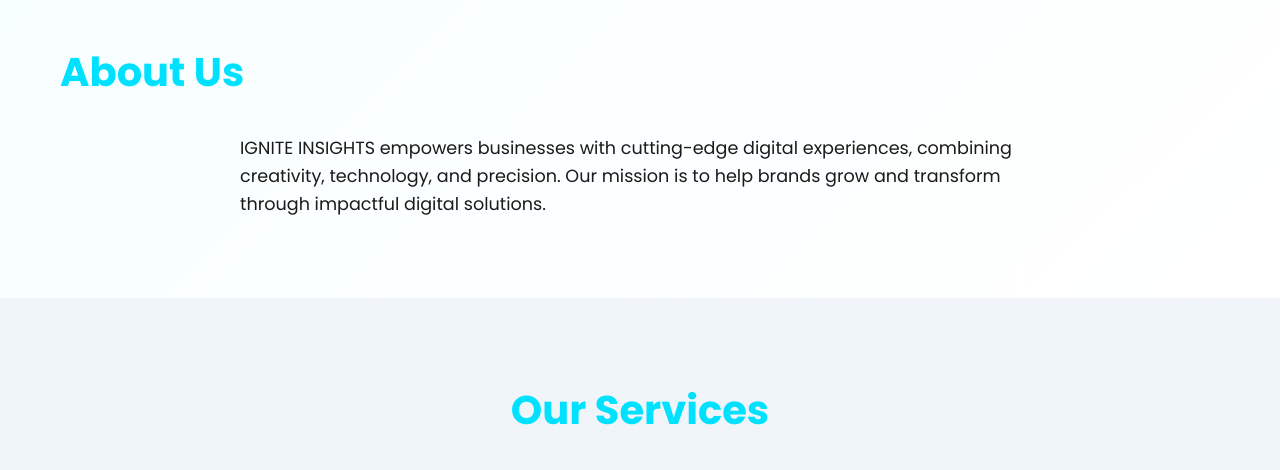
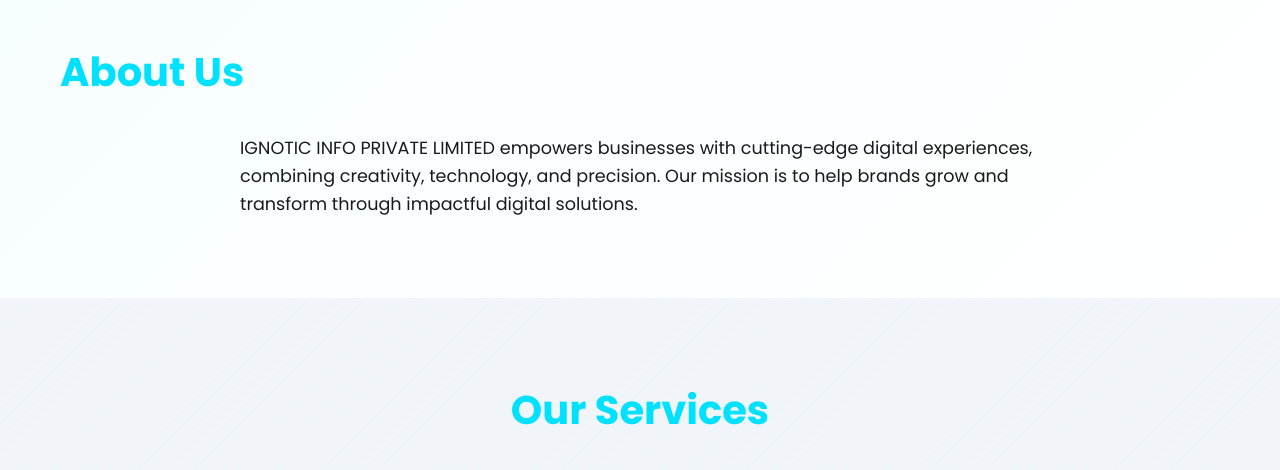
Before and after one commit to Admintechechos/IG, a website built with Vite: page index.html in a window 1280 px wide. Shown: the part 840-1310 px from the top of the page. Built offline with nearby package versions, Linux system fonts and the light colour scheme.

Commit message:
Update index.html

```diff
--- a/index.html
+++ b/index.html
@@ -25,7 +25,7 @@
     <section class="about" id="about">
         <div class="container">
             <h2 class="animate-on-scroll">About Us</h2>
-            <p class="animate-on-scroll">IGNITE INSIGHTS empowers businesses with cutting-edge digital experiences, combining creativity, technology, and precision. Our mission is to help brands grow and transform through impactful digital solutions.</p>
+            <p class="animate-on-scroll">IGNOTIC INFO PRIVATE LIMITED empowers businesses with cutting-edge digital experiences, combining creativity, technology, and precision. Our mission is to help brands grow and transform through impactful digital solutions.</p>
         </div>
     </section>
 
```
